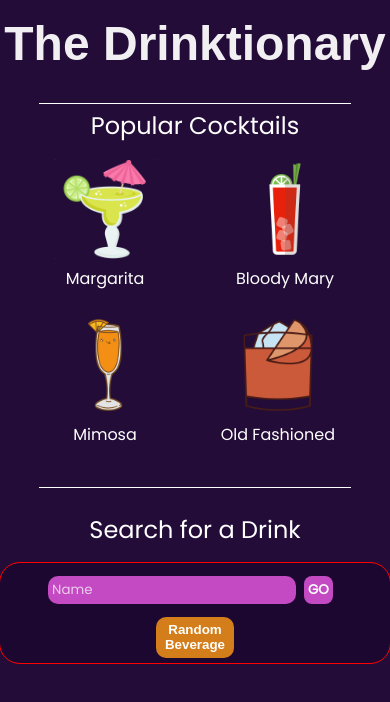
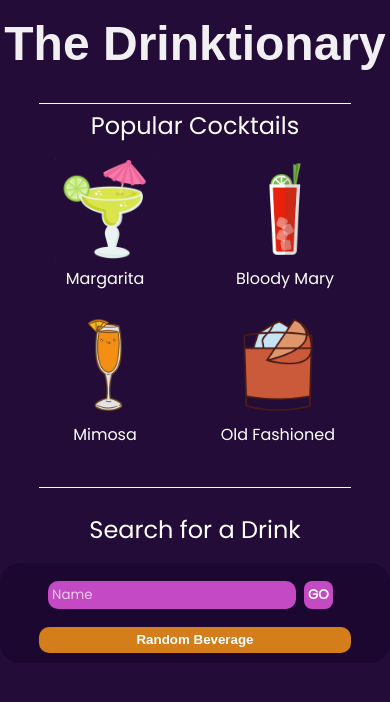
Before and after one commit to shawncace/drink-recipe-react, a React (Create React App) app: page / in a window 390 px wide. Shown: the top 702 px of the page. Built offline with nearby package versions, Linux system fonts and the light colour scheme; a web font is replaced by a local one.

Commit message:
square one responsive

```diff
--- a/src/index.css
+++ b/src/index.css
@@ -311,17 +311,13 @@ body {
   }
 
   .recipe-container {
-    outline: 1px solid red;
-    font-family: "Poppins", sans-serif;
     width: 100vw;
-
-    height: 100px;
-    background-color: rgb(28, 7, 48);
     display: flex;
     flex-direction: column;
-    align-items: center;
-    border-radius: 20px;
-    margin-top: 1rem;
+  }
+
+  .random-bev-btn {
+    width: 80%;
   }
 }
 
```
